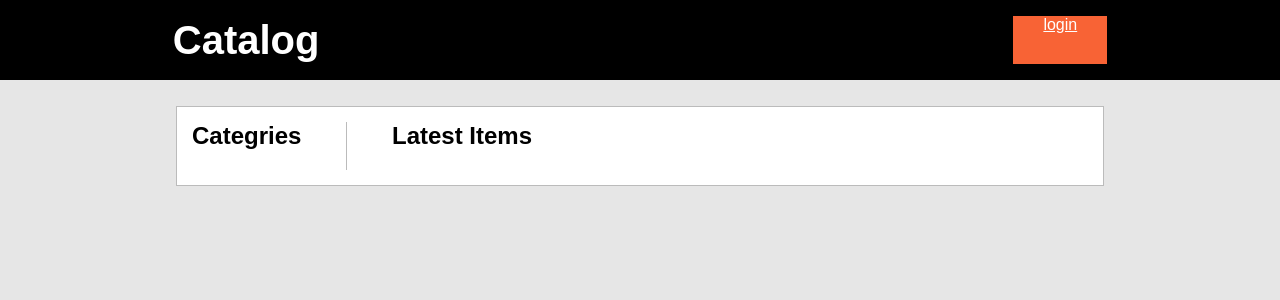
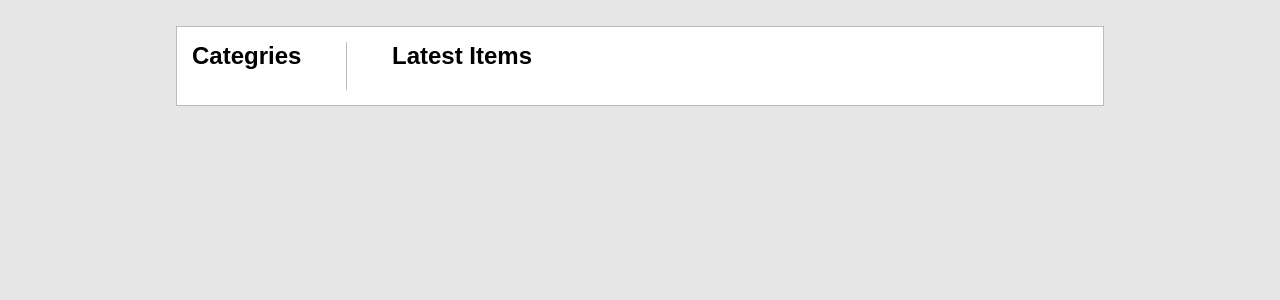
Before and after one commit to suldev8/catalog, a Flask app: page / in a window 1280 px wide. Shown: the top 300 px of the page. Run offline with Flask 2, Linux system fonts and the light colour scheme.

Commit message:
move header into sperate file

```diff
--- a/templates/base.html
+++ b/templates/base.html
@@ -7,12 +7,6 @@
     {% endblock %}
 </head>
 <body>
-    <div class="header">
-        <div class="headerContent">
-            <h1 class="title">Catalog</h1>
-            <a class="button" href="{{ url_for('login') }}">login</a>
-        </div>
-    </div>
     <div class="content">
         {% block content %}
         {% endblock %}
```
Also changed, not shown: templates/header.html (added, +7 -0 lines).
